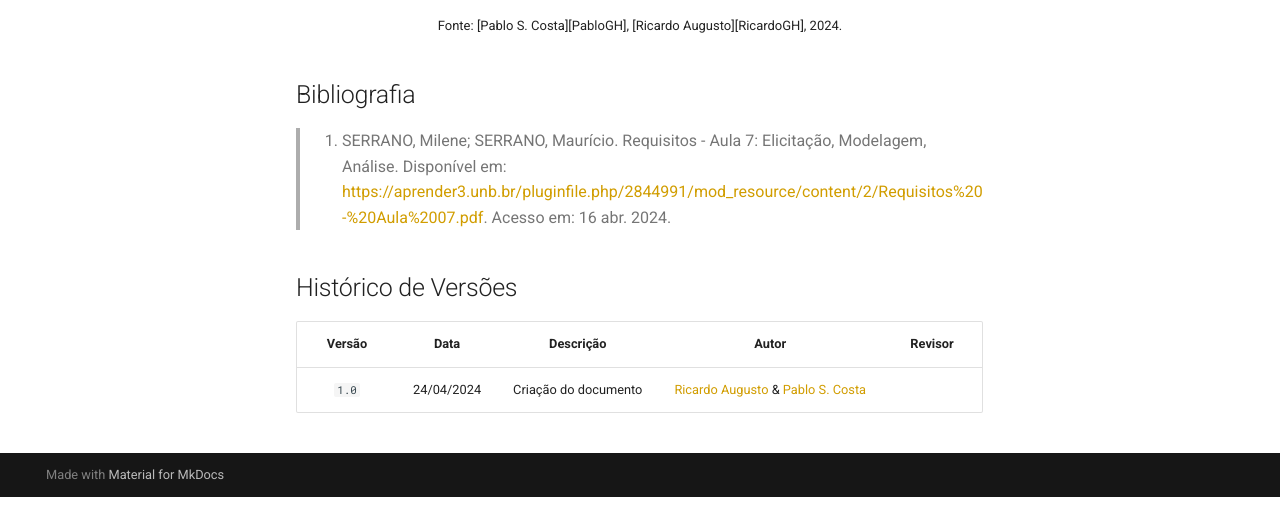
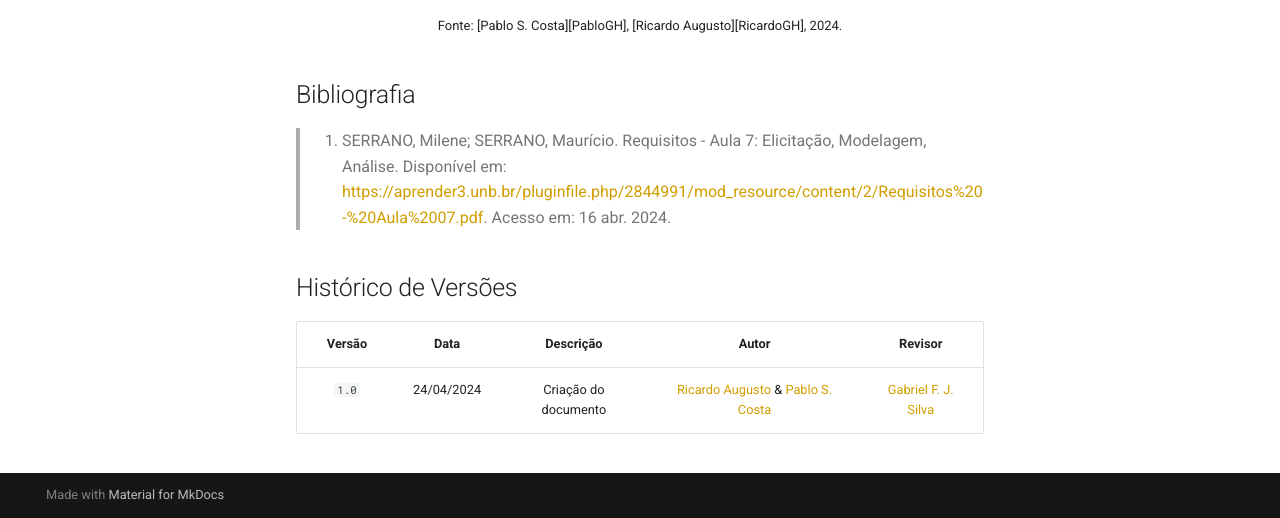
Before and after one commit to Requisitos-de-Software/2024.1-Serasa, an MkDocs documentation site: the page built from docs/priorizacao/tecnicas/firstThingsFirst.md, in a window 1280 px wide and 900 px high, scrolled down 3058 px, cut to the strip 382-900 px from the top of the window. Built offline with MkDocs 1.6.1 and Material for MkDocs 9.7.7, drawn with Linux system fonts in a browser that asks for light colours; comment, search, counter and statistics services are not loaded; before the commit the page ends 3937 px from its top, so only the background shows below that.

Commit message:
reviewed and updated version table

```diff
--- a/docs/priorizacao/tecnicas/firstThingsFirst.md
+++ b/docs/priorizacao/tecnicas/firstThingsFirst.md
@@ -119,7 +119,7 @@ Para a montagem da tabela 3 de priorização, o grupo utilizou os seguintes peso
 
 | Versão | Data | Descrição | Autor | Revisor
 |:-:|:-:|:-:|:-:|:-:|
-|`1.0`| 24/04/2024 | Criação do documento | [Ricardo Augusto][RicardoGH] & [Pablo S. Costa][PabloGH] | |
+|`1.0`| 24/04/2024 | Criação do documento | [Ricardo Augusto][RicardoGH] & [Pablo S. Costa][PabloGH] | [Gabriel F. J. Silva](https://github.com/MMcLovin)|
 
 [PabloGH]: https://github.com/pabloheika
 [RicardoGH]: https://www.github.com/avmricardo
```
